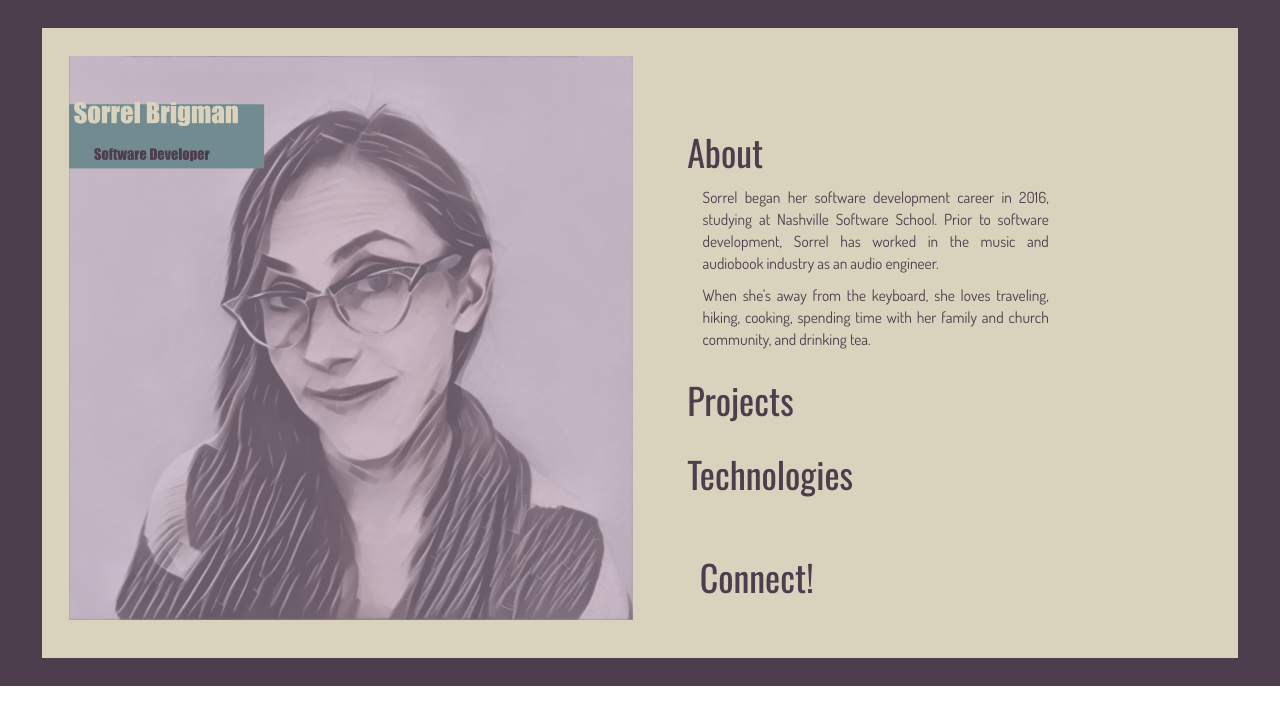
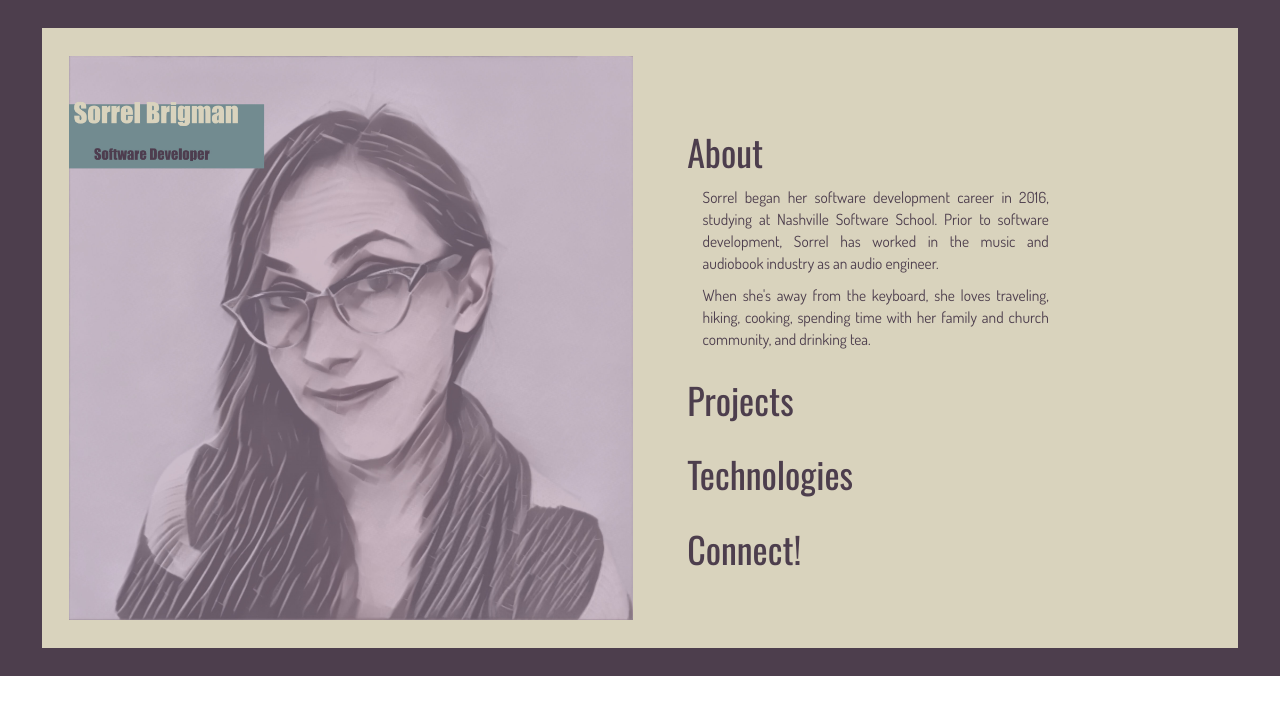
Before and after one commit to SorrelBrigman/SorrelBrigman.gitHub.io, a website: page index.html at #!/about in a window 1280 px wide. Drawn offline with nearby package versions, Linux system fonts and the light colour scheme; some packages are replaced by stand-ins of ours.

Commit message:
adjusted margins for headings

```diff
--- a/partials/about.html
+++ b/partials/about.html
@@ -18,6 +18,8 @@
      <a href="#!/tech"><h1>Technologies</h1></a>
   </div>
 </div>
-<div class="col-md-10 col-md-offset-1 followMe">
- <a href="#!/connect"><h1>Connect!</h1></a>
+<div class="row">
+  <div class="col-md-10 col-md-offset-1">
+   <a href="#!/connect"><h1>Connect!</h1></a>
+  </div>
 </div>
```
Also changed, not shown: partials/connect.html (+2 -2 lines), partials/home.html (+10 -2 lines), partials/projects.html (+4 -2 lines), partials/technologies.html (+4 -2 lines).
